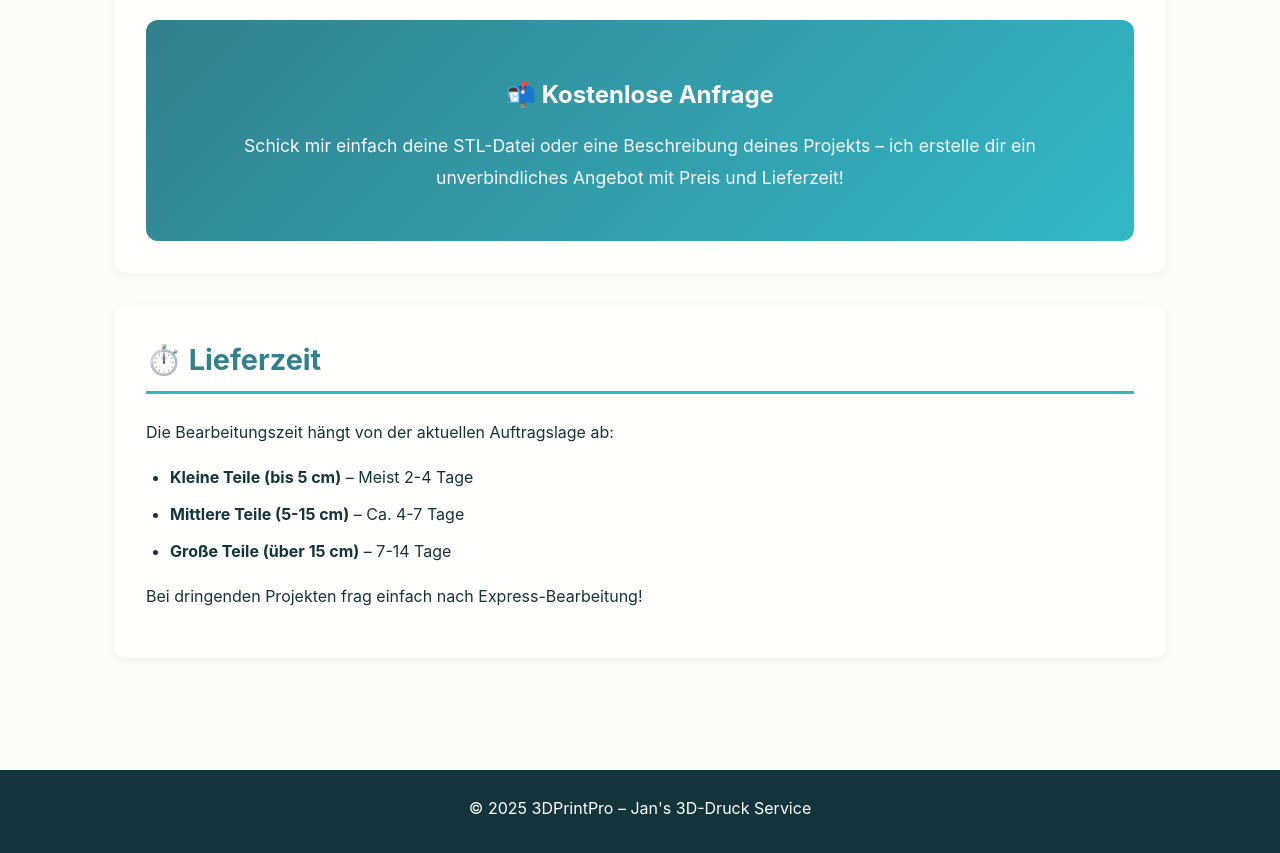
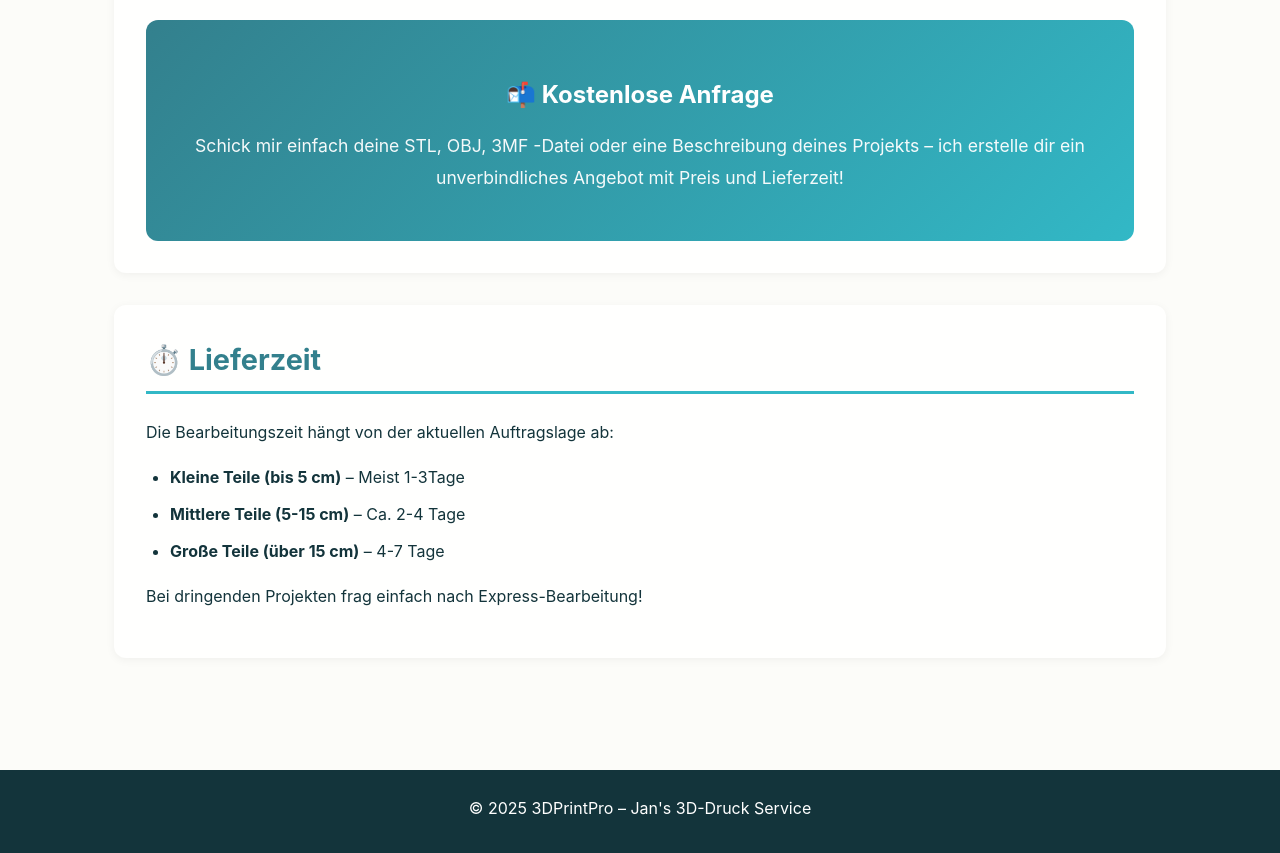
Before and after one commit to 3DPrintPro/Verkauf, a plain HTML site: page service.html in a window 1280 px wide. Shown: the part 2540-3393 px from the top of the page. Drawn offline with Linux system fonts and the light colour scheme.

Commit message:
Update service.html

```diff
--- a/service.html
+++ b/service.html
@@ -371,7 +371,7 @@
 
       <div class="price-box">
         <h3>📬 Kostenlose Anfrage</h3>
-        <p>Schick mir einfach deine STL-Datei oder eine Beschreibung deines Projekts – ich erstelle dir ein unverbindliches Angebot mit Preis und Lieferzeit!</p>
+        <p>Schick mir einfach deine STL, OBJ, 3MF -Datei oder eine Beschreibung deines Projekts – ich erstelle dir ein unverbindliches Angebot mit Preis und Lieferzeit!</p>
       </div>
     </section>
 
@@ -379,9 +379,9 @@
       <h2>⏱️ Lieferzeit</h2>
       <p>Die Bearbeitungszeit hängt von der aktuellen Auftragslage ab:</p>
       <ul>
-        <li><strong>Kleine Teile (bis 5 cm)</strong> – Meist 2-4 Tage</li>
-        <li><strong>Mittlere Teile (5-15 cm)</strong> – Ca. 4-7 Tage</li>
-        <li><strong>Große Teile (über 15 cm)</strong> – 7-14 Tage</li>
+        <li><strong>Kleine Teile (bis 5 cm)</strong> – Meist 1-3Tage</li>
+        <li><strong>Mittlere Teile (5-15 cm)</strong> – Ca. 2-4 Tage</li>
+        <li><strong>Große Teile (über 15 cm)</strong> – 4-7 Tage</li>
       </ul>
       <p>Bei dringenden Projekten frag einfach nach Express-Bearbeitung!</p>
     </section>
```
